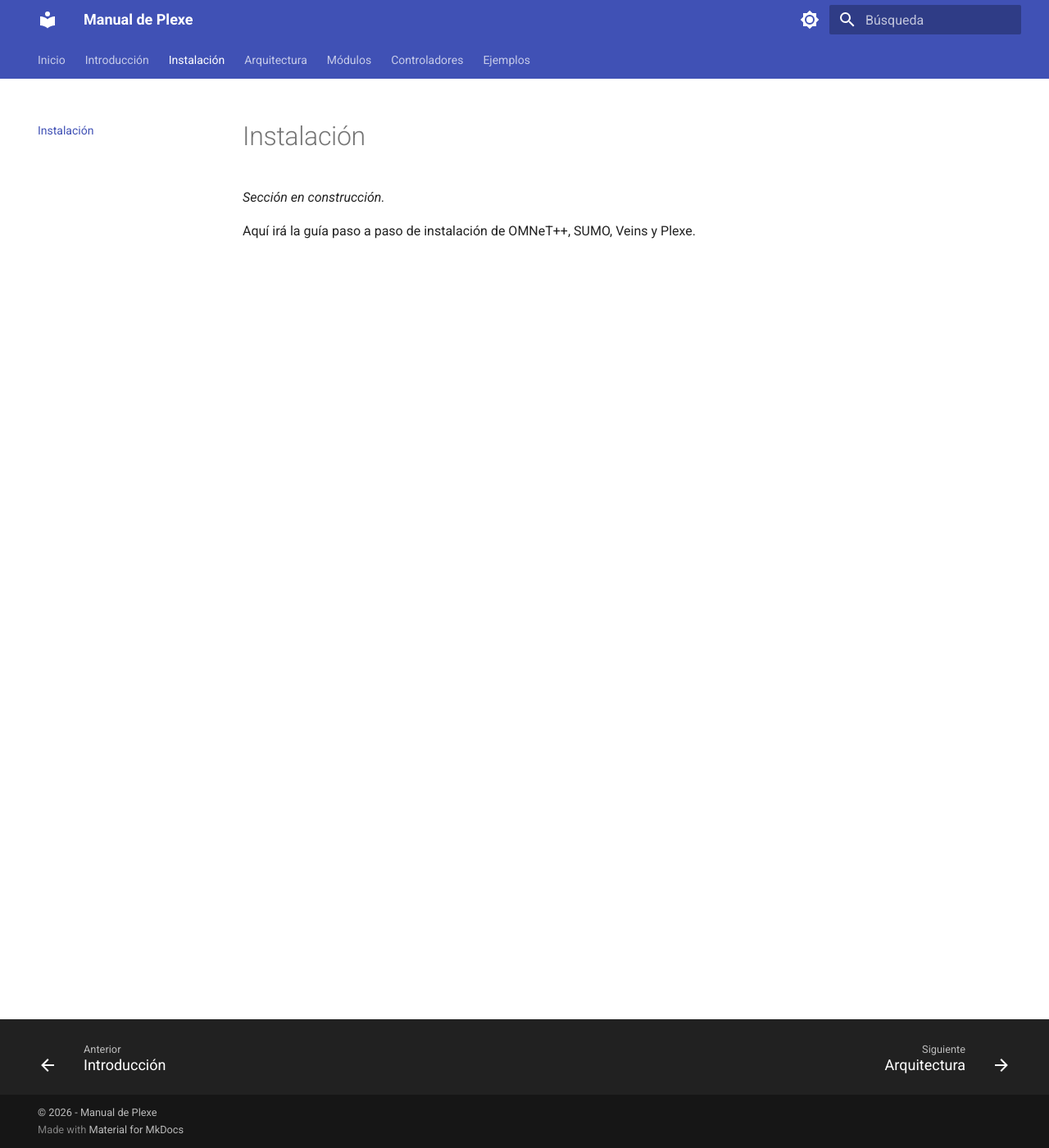
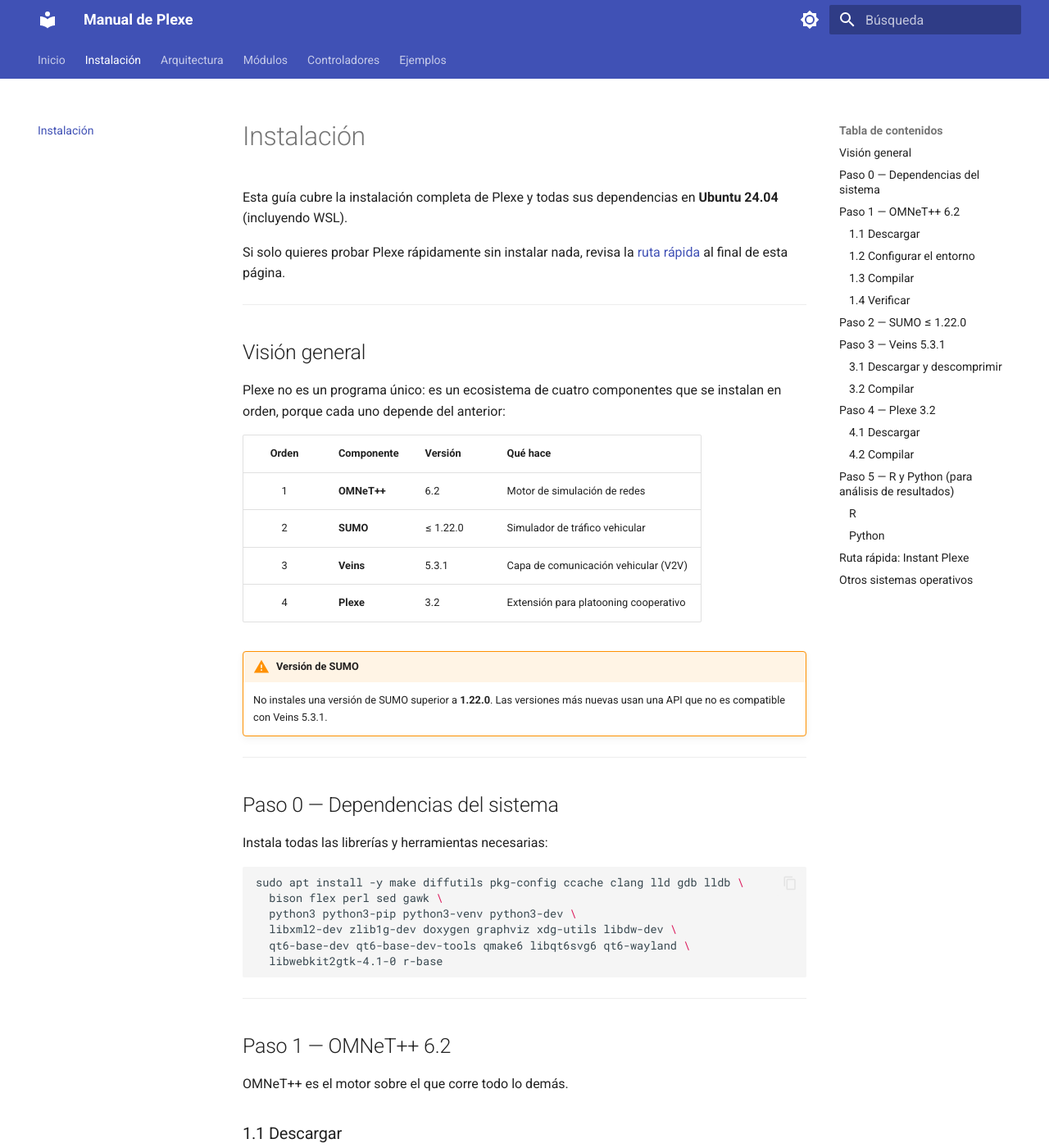
Before and after one commit to VictorJaqueA1/plexe-manual-victor-jaque, an MkDocs documentation site: the page built from docs/instalacion.md, in a window 1280 px wide and 1400 px high. Shown: the whole window at 82% size. Built offline with MkDocs 1.6.1 and Material for MkDocs 9.7.7, drawn with Linux system fonts in a browser that asks for light colours; some of the changed text lies outside the part shown.

Commit message:
Eliminar sección Introducción y recuadros de Inicio

````diff
--- a/docs/instalacion.md
+++ b/docs/instalacion.md
@@ -1,5 +1,179 @@
 # Instalación
 
-*Sección en construcción.*
+Esta guía cubre la instalación completa de Plexe y todas sus dependencias en **Ubuntu 24.04** (incluyendo WSL).
 
-Aquí irá la guía paso a paso de instalación de OMNeT++, SUMO, Veins y Plexe.
+Si solo quieres probar Plexe rápidamente sin instalar nada, revisa la [ruta rápida](#ruta-rapida-instant-plexe) al final de esta página.
+
+---
+
+## Visión general
+
+Plexe no es un programa único: es un ecosistema de cuatro componentes que se instalan en orden, porque cada uno depende del anterior:
+
+| Orden | Componente | Versión | Qué hace |
+|:-----:|------------|---------|----------|
+| 1 | **OMNeT++** | 6.2 | Motor de simulación de redes |
+| 2 | **SUMO** | ≤ 1.22.0 | Simulador de tráfico vehicular |
+| 3 | **Veins** | 5.3.1 | Capa de comunicación vehicular (V2V) |
+| 4 | **Plexe** | 3.2 | Extensión para platooning cooperativo |
+
+!!! warning "Versión de SUMO"
+    No instales una versión de SUMO superior a **1.22.0**. Las versiones más nuevas usan una API que no es compatible con Veins 5.3.1.
+
+---
+
+## Paso 0 — Dependencias del sistema
+
+Instala todas las librerías y herramientas necesarias:
+
+```bash
+sudo apt install -y make diffutils pkg-config ccache clang lld gdb lldb \
+  bison flex perl sed gawk \
+  python3 python3-pip python3-venv python3-dev \
+  libxml2-dev zlib1g-dev doxygen graphviz xdg-utils libdw-dev \
+  qt6-base-dev qt6-base-dev-tools qmake6 libqt6svg6 qt6-wayland \
+  libwebkit2gtk-4.1-0 r-base
+```
+
+---
+
+## Paso 1 — OMNeT++ 6.2
+
+OMNeT++ es el motor sobre el que corre todo lo demás.
+
+### 1.1 Descargar
+
+Descarga OMNeT++ 6.2 desde [omnetpp.org](https://omnetpp.org/) y descomprime en `~/src/`:
+
+```bash
+cd ~/src
+tar xvf omnetpp-6.2-linux-x86_64.tgz
+```
+
+### 1.2 Configurar el entorno
+
+```bash
+cd ~/src/omnetpp-6.2
+source setenv
+```
+
+!!! tip "setenv"
+    El comando `source setenv` configura las variables de entorno necesarias (como `PATH`). Debes ejecutarlo **cada vez que abras una terminal nueva**, o agregarlo a tu `~/.bashrc` para que sea automático.
+
+### 1.3 Compilar
+
+```bash
+./configure
+make -j $(nproc)
+```
+
+`$(nproc)` usa todos los núcleos de tu CPU para compilar más rápido. La compilación puede tomar varios minutos.
+
+### 1.4 Verificar
+
+Ejecuta el IDE para confirmar que funciona:
+
+```bash
+omnetpp
+```
+
+---
+
+## Paso 2 — SUMO ≤ 1.22.0
+
+SUMO es el simulador de tráfico que genera el movimiento de los vehículos.
+
+Instálalo siguiendo las instrucciones oficiales en [sumo.dlr.de](https://sumo.dlr.de/docs/Installing/index.html). Asegúrate de que la versión instalada sea **1.22.0 o inferior**.
+
+Verifica la versión instalada:
+
+```bash
+sumo --version
+```
+
+---
+
+## Paso 3 — Veins 5.3.1
+
+Veins es la capa de comunicación vehicular que conecta OMNeT++ con SUMO.
+
+### 3.1 Descargar y descomprimir
+
+Descarga Veins 5.3.1 desde [veins.car2x.org](http://veins.car2x.org/) y descomprime en `~/src/`:
+
+```bash
+cd ~/src
+tar xvf veins-5.3.1.tgz
+```
+
+### 3.2 Compilar
+
+```bash
+cd ~/src/veins-veins-5.3.1
+./configure
+make -j $(nproc)
+```
+
+---
+
+## Paso 4 — Plexe 3.2
+
+Plexe es la extensión que agrega la funcionalidad de platooning.
+
+### 4.1 Descargar
+
+Clona el repositorio desde GitHub:
+
+```bash
+cd ~/src
+git clone -b plexe-3.2 https://github.com/michele-segata/plexe.git
+```
+
+### 4.2 Compilar
+
+```bash
+cd ~/src/plexe
+./configure --with-veins=../veins-veins-5.3.1
+make -j $(nproc)
+```
+
+El flag `--with-veins` le indica a Plexe dónde encontrar Veins. Ajusta la ruta si tu carpeta de Veins tiene otro nombre.
+
+---
+
+## Paso 5 — R y Python (para análisis de resultados)
+
+Estos paquetes no son necesarios para correr simulaciones, pero sí para graficar y analizar los resultados.
+
+### R
+
+Abre R e instala los paquetes:
+
+```r
+install.packages(c("ggplot2", "data.table"))
+```
+
+### Python
+
+```bash
+pip install --user pandas scipy matplotlib
+```
+
+---
+
+## Ruta rápida: Instant Plexe
+
+Si no quieres instalar cada componente por separado, puedes descargar **Instant Plexe**: una máquina virtual (archivo `.ova`) con todo preinstalado y listo para usar.
+
+1. Descarga el archivo `.ova` desde la [página de descargas de Plexe](https://plexe.car2x.org/download/).
+2. Impórtalo en [VirtualBox](https://www.virtualbox.org/) (Archivo → Importar servicio virtualizado).
+3. Inicia la máquina virtual. Todo está configurado.
+
+!!! note "Versión disponible"
+    Al momento de escribir este manual, Instant Plexe está disponible para la **versión 3.0** (con OMNeT++ 5.6.2, Veins 5.1, SUMO 1.7.0). Para la versión 3.2 se requiere instalación manual.
+
+---
+
+## Otros sistemas operativos
+
+Este manual se centra en Ubuntu 24.04. Si necesitas instalar Plexe en **macOS** o **Windows**, consulta la [guía oficial de compilación](https://plexe.car2x.org/building/).
--- a/mkdocs.yml
+++ b/mkdocs.yml
@@ -67,7 +67,6 @@
 
 nav:
   - Inicio: index.md
-  - Introducción: introduccion.md
   - Instalación: instalacion.md
   - Arquitectura: arquitectura.md
   - Módulos: modulos.md
````
Also changed, not shown: docs/index.md (+0 -11 lines), docs/introduccion.md (deleted, +0 -8 lines).
